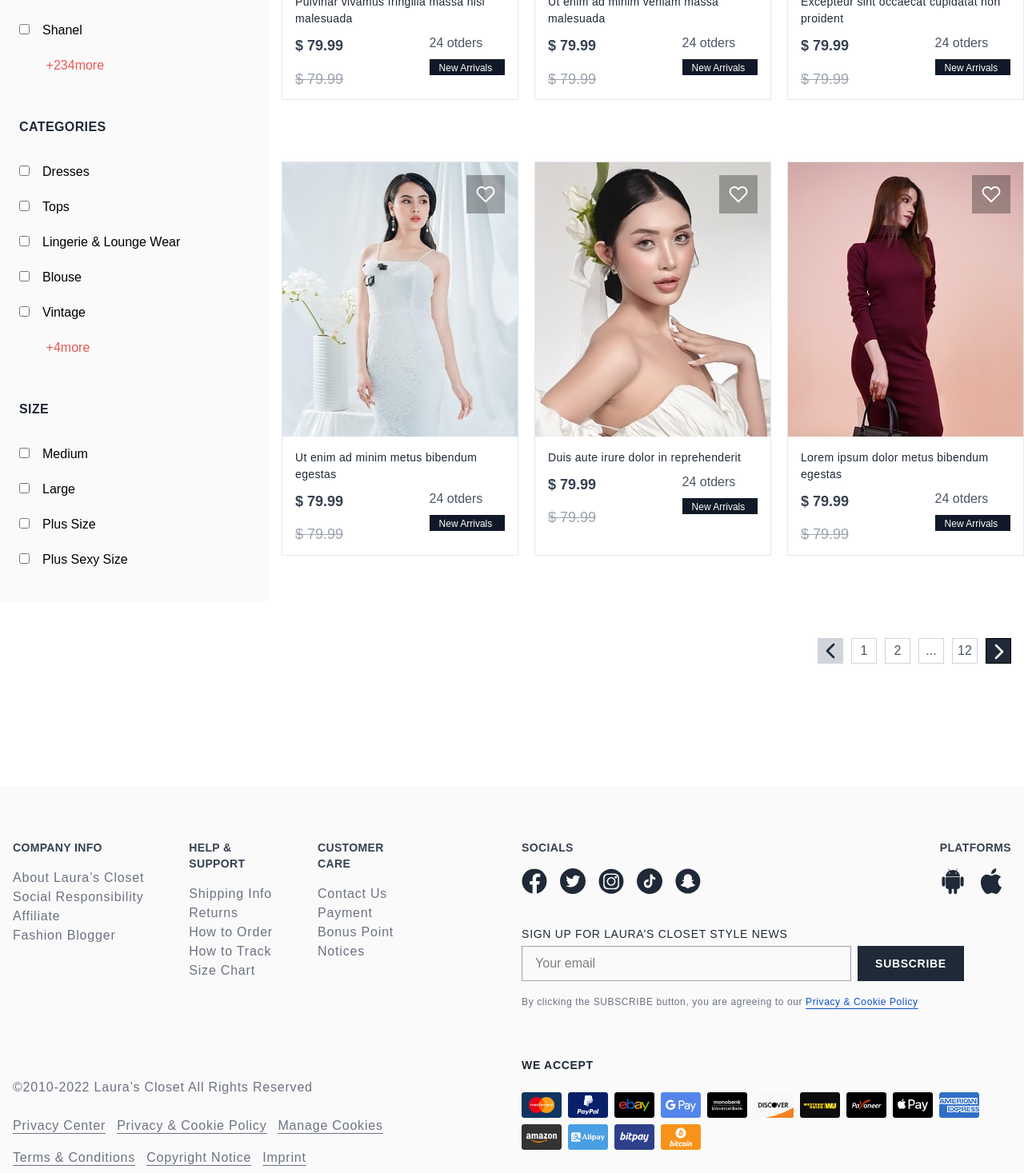
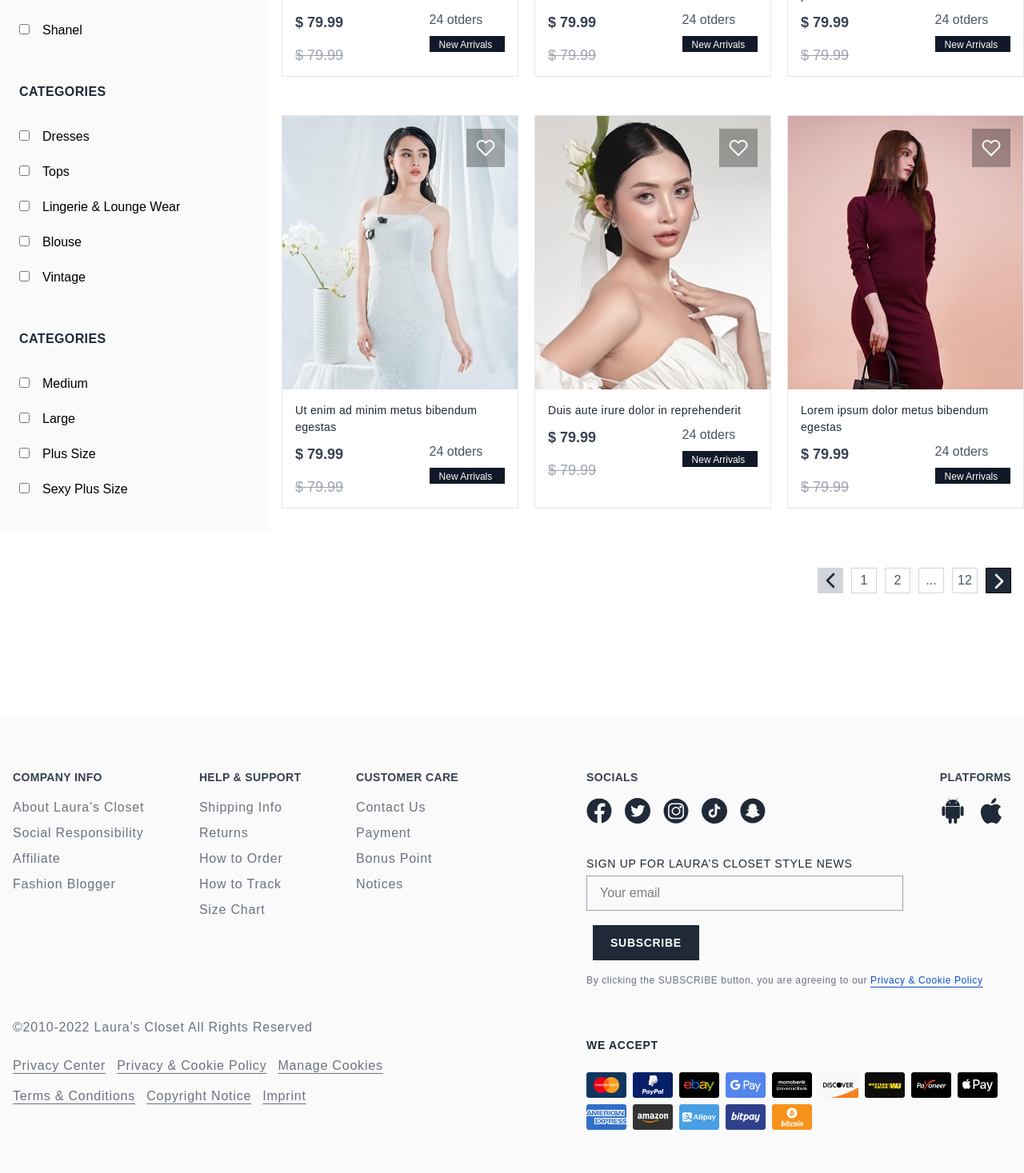
Before and after one commit to EugeneLevkovych/tailwind-lauras-closing, a React (Vite) app: page / in a window 1280 px wide. Shown: the part 1330-2797 px from the top of the page at 80% size. Built offline with nearby package versions, Linux system fonts and the light colour scheme.

Commit message:
add components

```diff
--- a/src/components/Categories.jsx
+++ /dev/null
@@ -1,35 +0,0 @@
-import Checkbox from "./Checkbox";
-import { useState } from "react";
-
-export default function Categories() {
-const [filterChecks, setFilterChecks] = useState({
-    dresses: false,
-    tops: false,
-    lingerie_lounge_wear: false,
-    blouse: false,
-    vintage: false,
-  });
-
-    const handleFilterChange = (event) => {
-    const { name, checked } = event.target;
-    setFilterChecks(prevState => ({
-      ...prevState,
-      [name]: checked,
-    }));
-  };
-
-
-    return (
-<div>
-    <p className="font-semibold tracking-wide uppercase text-gray1 mb-8">Categories</p>
-    <form className="space-y-5">
-          <Checkbox name={'dresses'} id={'dresses-id'} label={'Dresses'} checked={filterChecks.dresses} onChange={handleFilterChange} />
-          <Checkbox name={'tops'} id={'tops-id'} label={'Tops'} checked={filterChecks.tops} onChange={handleFilterChange} />
-          <Checkbox name={'lingerie_lounge_wear'} id={'lingerie_lounge_wear-id'} label={'Lingerie & Lounge Wear'} checked={filterChecks.lingerie_lounge_wear} onChange={handleFilterChange} />
-          <Checkbox name={'blouse'} id={'blouse-id'} label={'Blouse'} checked={filterChecks.blouse} onChange={handleFilterChange} />
-          <Checkbox name={'vintage'} id={'vintage-id'} label={'Vintage'} checked={filterChecks.vintage} onChange={handleFilterChange} />
-       <p className="pl-[2.1rem] text-red-light">+4more</p>
-    </form>
-</div>
-    )
-}
--- a/src/components/Company.jsx
+++ b/src/components/Company.jsx
@@ -1,14 +1,19 @@
-import CompanyLists from "./CompanyLists";
+import { COMPANY_INFO } from "../data";
+import { HELP_SUPPORT } from "../data";
+import { CUSTOMER_CARE } from "../data";
+import CompanyList from "./CompanyList";
 import Terms from "./Terms";
 
 export default function Company() {
     return (
 <>
-    <div className="flex flex-wrap lg:flex-nowrap gap-5 sm:gap-20 md:gap:30 lg:gap-10 xl:gap-14 max-w-[36.25rem] w-full mb-5 lg:mb-[7.6rem]">
-        <CompanyLists />
+    <div className="flex flex-wrap lg:flex-nowrap justify-between mb-5 lg:mb-[7.7rem]">
+        <CompanyList title="Company info" options={COMPANY_INFO} />
+        <CompanyList title="Help & Support" options={HELP_SUPPORT} />
+        <CompanyList title="Customer Care" options={CUSTOMER_CARE} />
     </div>
     <div>
-        <p className="mb-6 font-sm font-medium tracking-wider text-gray-main">©2010-2022 Laura’s Closet All Rights Reserved</p>
+        <p className="font-sm font-medium tracking-wider text-gray-main mb-6">©2010-2022 Laura’s Closet All Rights Reserved</p>
         <Terms />
     </div>
 </>
--- /dev/null
+++ b/src/components/CompanyList.jsx
@@ -0,0 +1,8 @@
+export default function CompanyList({options, title}) {
+    return (
+    <div>
+        <h3 className="text-sm font-semibold tracking-wide uppercase text-black1 mb-4">{title}</h3>
+        {options.map(item => <p key={item} className="font-sm font-medium tracking-wider text-gray-main whitespace-nowrap not-last:mb-2">{item}</p>)}
+    </div>
+)
+}
--- a/src/components/CompanyLists.jsx
+++ /dev/null
@@ -1,21 +0,0 @@
-import { COMPANY_INFO } from "../data";
-import { HELP_SUPPORT } from "../data";
-import { CUSTOMER_CARE } from "../data";
-
-export default function CompanyLists() {
-    return (
-<>
-        <div>
-            <h3 className="text-sm font-semibold tracking-wide uppercase text-black1 pb-4">Company Info</h3>
-            {COMPANY_INFO.map(item => <p key={item} className="font-sm font-medium tracking-wider text-gray-main space-y-2 whitespace-nowrap">{item}</p>)}
-        </div>
-         <div>
-            <h3 className="text-sm font-semibold tracking-wide uppercase text-black1 pb-4">Help & Support</h3>
-            {HELP_SUPPORT.map(item => <p key={item} className="font-sm font-medium tracking-wider text-gray-main space-y-2 whitespace-nowrap">{item}</p>)}
-        </div>
-         <div>
-            <h3 className="text-sm font-semibold tracking-wide uppercase text-black1 pb-4">Customer Care</h3>
-            {CUSTOMER_CARE.map(item => <p key={item} className="font-sm font-medium tracking-wider text-gray-main space-y-2 whitespace-nowrap">{item}</p>)}
-        </div>
- </>
-    )}
--- /dev/null
+++ b/src/components/FilterGroup.jsx
@@ -0,0 +1,12 @@
+import Checkbox from "./Checkbox";
+
+export default function FilterGroup({name, options}) {
+ return   (
+        <div>
+            <p className="font-semibold tracking-wide uppercase text-gray1 mb-8">{name}</p>
+            <form className="space-y-5">
+               {options.map(item => <Checkbox  key={item.name} name={options.name} id={item.id} label={item.label} />) }
+            </form>
+        </div>
+    )
+}
--- a/src/components/Filters.jsx
+++ /dev/null
@@ -1,32 +0,0 @@
-import { useState } from 'react';
-
-import Checkbox from "./Checkbox";
-
-export default function Filters() {
-  const [filterChecks, setFilterChecks] = useState({
-    women: false,
-    ladies: false,
-    girls: false,
-    babies: false,
-  });
-
-    const handleFilterChange = (event) => {
-    const { name, checked } = event.target;
-    setFilterChecks(prevState => ({
-      ...prevState,
-      [name]: checked,
-    }));
-  };
-
-    return (
-<div>
-    <p className="font-semibold tracking-wide uppercase text-gray1 mb-8">Filters</p>
-    <form className="space-y-5">
-     <Checkbox name={'women'} id={'women-id'} label={'Women'} checked={filterChecks.women} onChange={handleFilterChange} />
-     <Checkbox name={'ladies'} id={'ladies-id'} label={'Ladies'} checked={filterChecks.ladies} onChange={handleFilterChange} />
-     <Checkbox name={'girls'} id={'girls-id'} label={'Girls'} checked={filterChecks.girls} onChange={handleFilterChange} />
-     <Checkbox name={'babies'} id={'babies-id'} label={'Babies'} checked={filterChecks.babies} onChange={handleFilterChange} />
-    </form>
-</div>
-    );
-}
--- a/src/components/SideBar.jsx
+++ b/src/components/SideBar.jsx
@@ -1,8 +1,9 @@
-import Brands from "./Brands";
-import Categories from "./Categories";
-import Filters from "./Filters";
+import FilterGroup from "./FilterGroup";
 import PricesRange from "./PricesRange";
-import Size from "./Size";
+import { categoryFilters } from "../data";
+import { categoryBrands } from "../data";
+import { categoryCategories } from "../data";
+import { categorySize } from "../data";
 
 
 export default function SideBar() {
@@ -10,10 +11,10 @@ export default function SideBar() {
     return (
         <div className="hidden lg:flex flex-col gap-[3.3rem] max-w-84 w-full px-6 py-10 bg-white-dark">
            <PricesRange />
-           <Filters />
-           <Brands />
-           <Categories />
-           <Size />
+           <FilterGroup  name={'Filters'} options={categoryFilters} />
+           <FilterGroup  name={'Brands'} options={categoryBrands} />
+           <FilterGroup  name={'Categories'} options={categoryCategories} />
+           <FilterGroup  name={'Categories'} options={categorySize} />
         </div>
     )
 }
--- a/src/components/SignUp.jsx
+++ b/src/components/SignUp.jsx
@@ -1,8 +1,8 @@
 export default function SignUp() {
     return (
-        <form className="mb-[3rem] xl:mb-[3.8rem]">
+        <form className="mb-[3rem] xl:mb-[3.9rem]">
             <label className="block mb-[5px] text-sm font-medium tracking-wider text-gray1 uppercase" htmlFor="subscribe">Sign up for Laura’s Closet  style news</label>
-            <input className="lg:max-w-70 xl:max-w-103 w-full h-11 pl-4 border-1 border-gray-lighter mb-[1.1rem] outline-green-400" type="text" id="subscribe" placeholder="Your email" />
+            <input className="lg:max-w-70 xl:max-w-99 w-full h-11 pl-4 border-1 border-gray-lighter mb-[1.1rem] outline-green-400" type="text" id="subscribe" placeholder="Your email" />
             <button className="lg:max-w-30 xl:max-w-[8.3rem] w-full h-11 lg:ml-2 bg-gray1 text-sm font-semibold tracking-wider uppercase text-white2 mb-[1.1rem]" type="submit">Subscribe</button>
             <p className="text-xs font-medium tracking-wider text-gray-main">By clicking the <span className="uppercase">subscribe</span> button, you are agreeing to our <a className="font-medium underline underline-offset-4 text-blue1" href="#">Privacy & Cookie Policy</a></p>
         </form>
--- a/src/components/Socials.jsx
+++ b/src/components/Socials.jsx
@@ -2,7 +2,7 @@ export default function Socials() {
     return (
     <div className="flex justify-between mb-10">
         <div>
-            <p className="text-sm font-semibold tracking-wide uppercase text-black1 pb-4">Socials</p>
+            <p className="text-sm font-semibold tracking-wide uppercase text-black1 mb-4">Socials</p>
           <div className="flex gap-4">
             <svg className="size-8 fill-gray1">
                 <use href="./sprite.svg#icon-facebook"></use>
--- a/src/components/Terms.jsx
+++ b/src/components/Terms.jsx
@@ -1,15 +1,10 @@
 import {TERMS_ITEMS1} from "../data";
-import {TERMS_ITEMS2} from "../data";
+
 
 export default function Terms() {
     return (
-    <>
-        <div className="flex gap-3.5 mb-4">
+        <div className="flex flex-wrap gap-3.5 mb-2.5">
             {TERMS_ITEMS1.map(item =><p key={item} className="font-sm font-medium tracking-wider text-gray-main underline underline-offset-4 sm:whitespace-nowrap">{item}</p>)}
-            </div>
-        <div className="flex gap-3.5">
-            {TERMS_ITEMS2.map(item =><p key={item} className="font-sm font-medium tracking-wider text-gray-main underline underline-offset-4 sm:whitespace-nowrap">{item}</p>)}
         </div>
-     </>
-    )
+        )
 }
--- a/src/data.js
+++ b/src/data.js
@@ -71,10 +71,44 @@ export const STORE_LIST_DATA = ["Store", "Account", "Wish List", "Basket"];
 
 export const COMPANY_INFO = ["About Laura’s Closet","Social Responsibility","Affiliate","Fashion Blogger"];
 
-export const HELP_SUPPORT = ["Shipping Info","Returns","How to Order","How to Track","Size Chart"];
+export const HELP_SUPPORT = ["Shipping Info", "Returns","How to Order","How to Track","Size Chart"];
 
-export const CUSTOMER_CARE = ["Contact Us","Payment","Bonus Point","Notices"];
+export const CUSTOMER_CARE = ["Contact Us", "Payment", "Bonus Point", "Notices"];
 
-export const TERMS_ITEMS1 = ["Privacy Center","Privacy & Cookie Policy","Manage Cookies"];
+export const TERMS_ITEMS1 = ["Privacy Center", "Privacy & Cookie Policy", "Manage Cookies", "Terms & Conditions","Copyright Notice","Imprint"];
 
-export const TERMS_ITEMS2 = ["Terms & Conditions","Copyright Notice","Imprint"];
+export const categoryFilters = [
+  { name: 'women', id: 'women-id', label: 'Women' },
+  { name: 'ladies', id: 'ladies-id', label: 'Ladies' },
+  { name: 'girls', id: 'lgirls', label: 'Girls' },
+  { name: 'babies', id: 'babies-id', label: 'Babies' },
+];
+
+export const categoryBrands = [
+  { name: 'hm', id: 'hm-id', label: 'H&M' },
+  { name: 'mark_spencer', id: 'mark_spencer-id', label: 'Mark & Spencer' },
+  { name: 'victorias_secret', id: 'victorias_secret-id', label: 'Victoria’s Secret' },
+  { name: 'dior', id: 'dior-id', label: 'Dior' },
+  { name: 'gucci', id: 'gucci-id', label: 'Gucci' },
+  { name: 'fendi', id: 'fendi-id', label: 'Fendi' },
+  { name: 'prada', id: 'prada-id', label: 'Prada' },
+  { name: 'versaci', id: 'versaci-id', label: 'Versaci' },
+  { name: 'dolce_gabbana', id: 'dolce_gabbana-id', label: 'Dolce & Gabbana' },
+  { name: 'zara', id: 'zara-id', label: 'Zara' },
+  { name: 'shanel', id: 'shanel-id', label: 'Shanel' },
+];
+
+export const categoryCategories = [
+  { name: 'dresses', id: 'dresses-id', label: 'Dresses' },
+  { name: 'tops', id: 'tops-id', label: 'Tops' },
+  { name: 'lingerie_lounge_wear', id: 'lingerie_lounge_wear-id', label: 'Lingerie & Lounge Wear' },
+  { name: 'blouse', id: 'blouse-id', label: 'Blouse' },
+  { name: 'vintage', id: 'vintage-id', label: 'Vintage' },
+];
+
+export const categorySize = [
+  { name: 'medium', id: 'medium-id', label: 'Medium' },
+  { name: 'Large', id: 'Large-id', label: 'Large' },
+  { name: 'plus_size', id: 'plus_size-id', label: 'Plus Size' },
+  { name: 'sexy_plus_size', id: 'sexy_plus_size-id', label: 'Sexy Plus Size' },
+];
```
